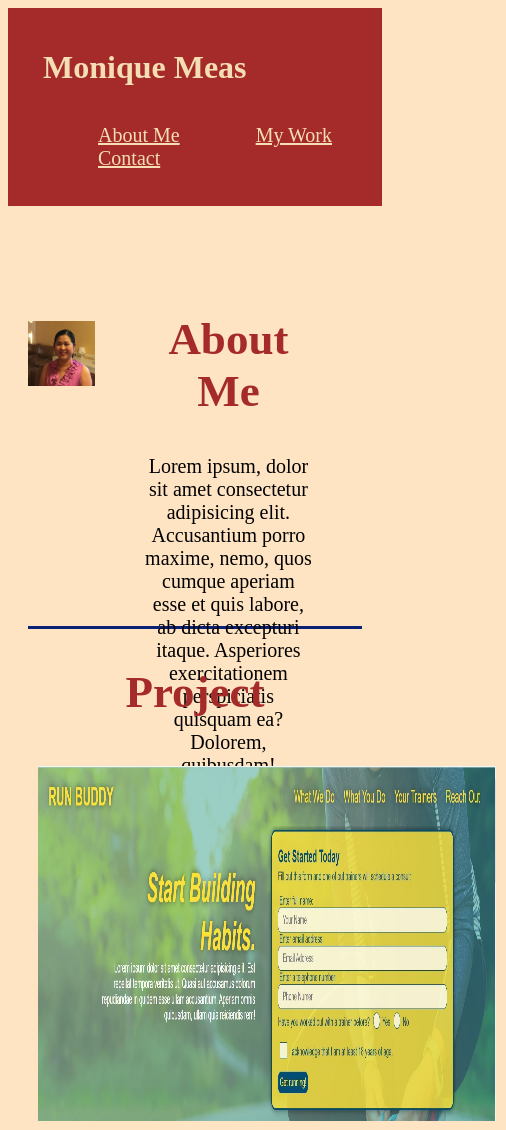
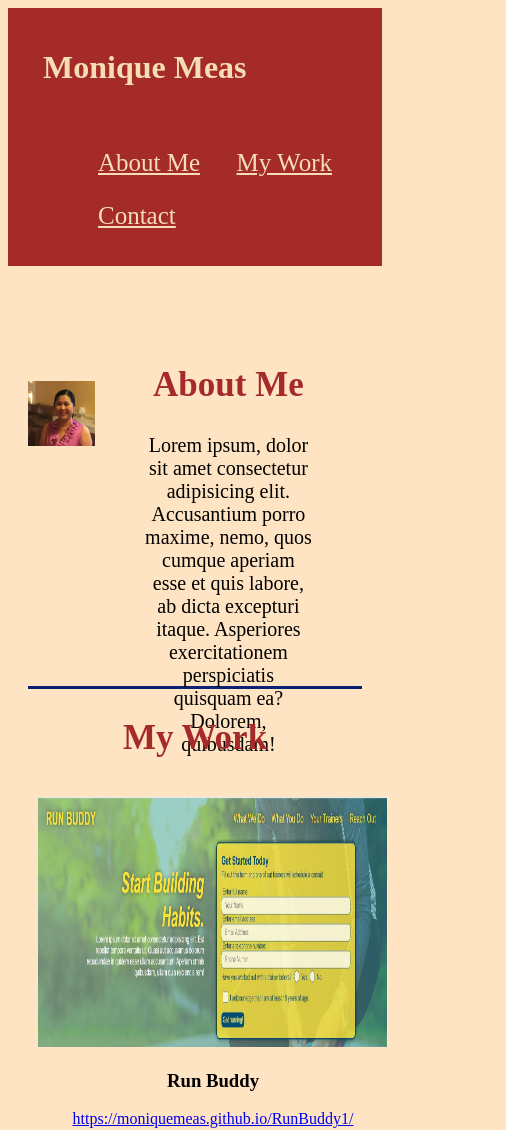
Before and after one commit to moniquemeas/MyPortfilio, a plain HTML site: page index.html in a window 390 px wide. Shown: the top 1130 px of the page, 506 px wide, since content can reach past the window. Drawn offline with Linux system fonts and the light colour scheme.

Commit message:
add media query

```diff
--- a/assets/css/style.css
+++ b/assets/css/style.css
@@ -81,8 +81,8 @@ h2 {
 
 }
 .project img {
-    width: 458px;
-    height: 355px;
+    width: 350px;
+    height: 250px;
 }
 .my-contact {
     font-size: 30px;
@@ -99,3 +99,33 @@ footer {
     padding: 20px 10px 0;
     color: wheat;
 }
+/*Media query for smaller desktop*/
+
+@media screen and (max-width: 980px) {
+    header {
+        margin:auto;
+    }
+    header nav ul li {
+        padding-top: 25px;
+    }
+    h2 {
+        font-size: 35px;
+    }
+
+    .my-contact {
+        font-size: 25px;
+    }
+
+}
+@media screen and (max-width: 768px){
+    .my-contact {
+        font-size: 20px;
+    }
+
+
+}
+@media screen and (max-width: 575px) {
+    header nav ul li a {
+        font-size: 25px;
+    }
+}
--- a/index.html
+++ b/index.html
@@ -33,7 +33,7 @@
 
          </section>
 
-         <h2>Project</h2>
+         <h2>My Work</h2>
         <section id="my-work" class="work">
 
          <div class="project">
```
